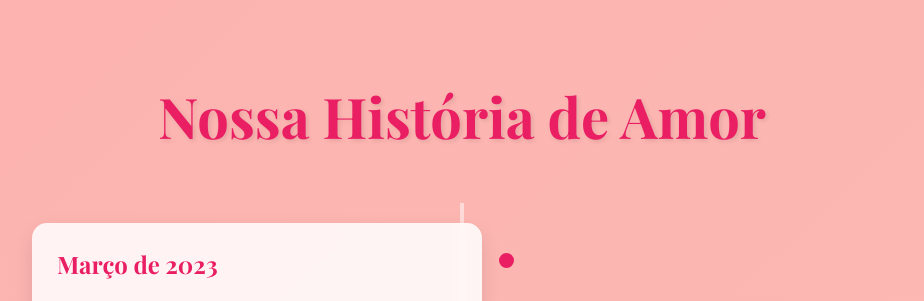
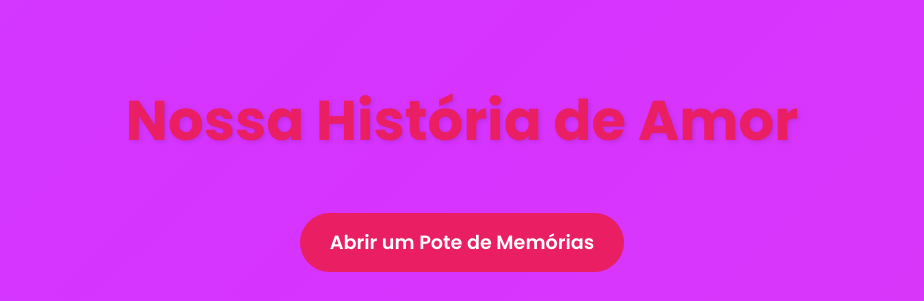
Before and after one commit to victoryMannu/DESPENKOS, a plain HTML site: page index.html in a window 1280 px wide. Shown: the top 301 px of the page, without its empty margins (178-1102 px from the left). Drawn offline with nearby package versions, Linux system fonts and the light colour scheme.

Commit message:
Update index.html

```diff
--- a/index.html
+++ b/index.html
@@ -22,7 +22,7 @@
 
         body {
             font-family: var(--font-family-body);
-            background: linear-gradient(135deg, #ff9a9e 0%, #fad0c4 99%, #fad0c4 100%);
+            background: linear-gradient(135deg, #a86afc 0%, #d633ff 50%, #ff69b4 100%);
             background-size: 400% 400%;
             animation: gradientAnimation 15s ease infinite;
             color: var(--color-text);
@@ -45,7 +45,7 @@
         }
 
         h1 {
-            font-family: var(--font-family-heading);
+            font-family: var(--font-family-body); /* Alterado para Poppins */
             font-size: 3.5em;
             color: var(--color-accent);
             margin-bottom: 20px;
@@ -362,7 +362,7 @@
 
 <div class="container">
     <h1>Nossa História de Amor</h1>
-
+    <button class="memory-button" onclick="showRandomMemory()">Abrir um Pote de Memórias</button>
     <div class="timeline">
         <div class="timeline-event">
             <h3>Março de 2023</h3>
@@ -465,8 +465,6 @@
             [Escreva aqui a sua mensagem mais especial e secreta, que aparecerá quando ela clicar no botão!]
         </p>
     </div>
-
-    <button class="memory-button" onclick="showRandomMemory()">Abrir um Pote de Memórias</button>
 
 </div>
 
```
